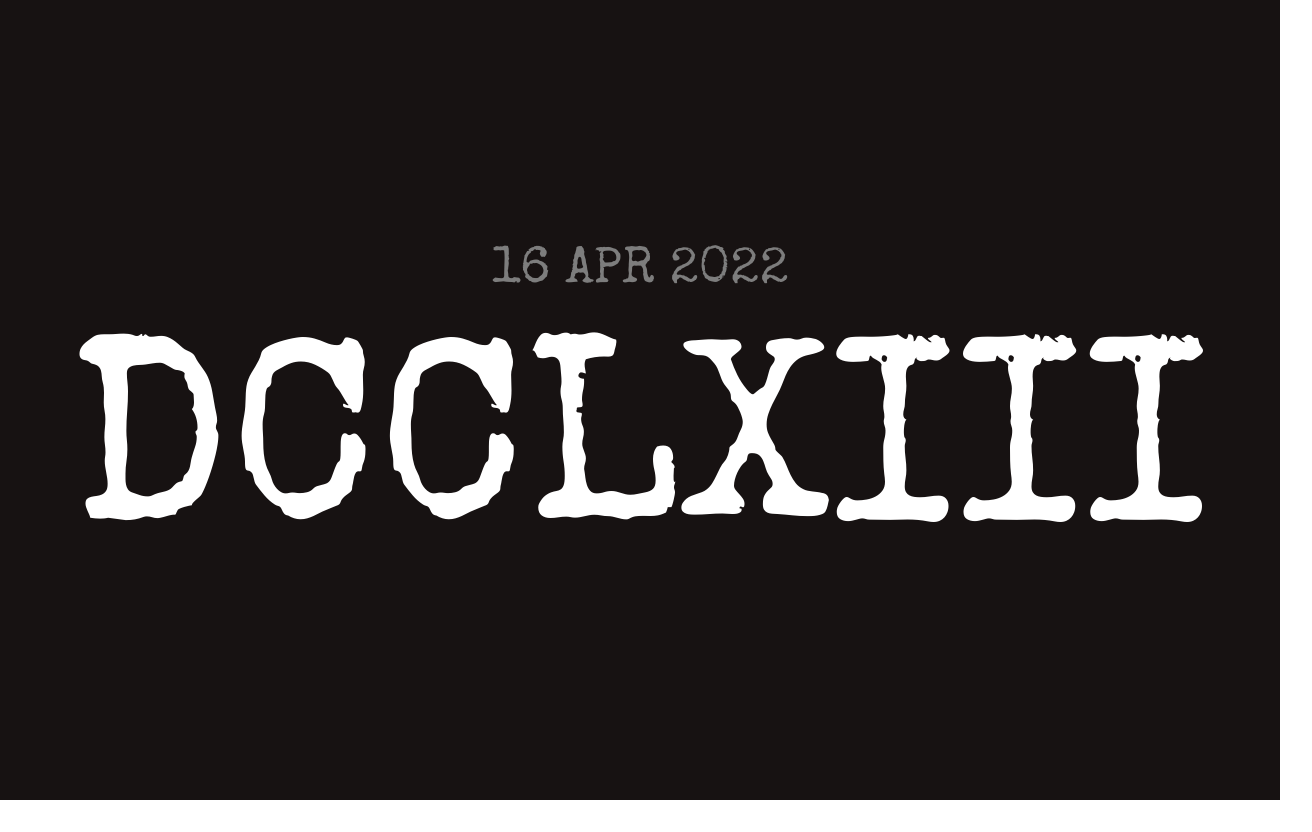
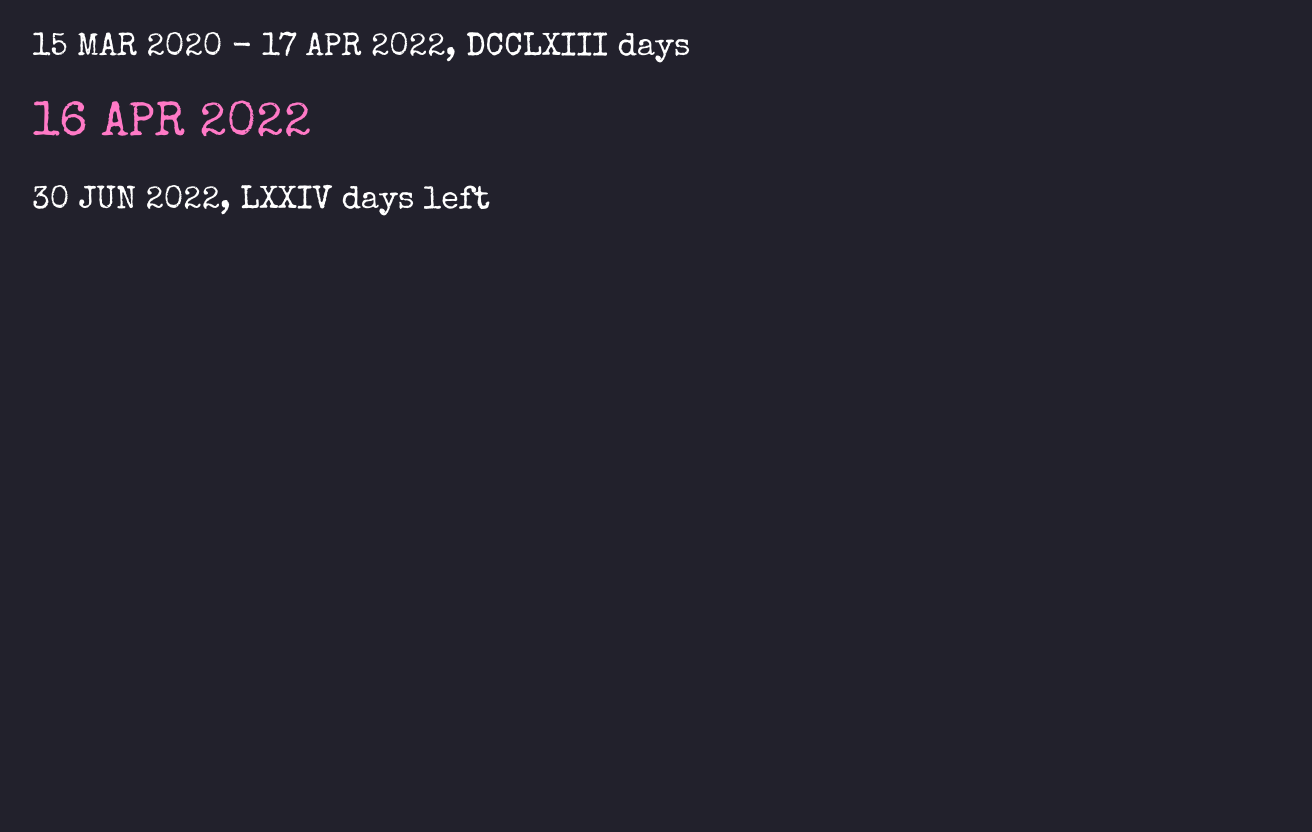
Before and after one commit to nathanstilwell/days, a plain HTML site: page index.html in a window 1280 px wide. Shown: the whole page, 1312 px wide, since content can reach past the window. Before the commit the page ends 800 px from the top, so only its background shows below. Drawn offline with nearby package versions, Linux system fonts and the light colour scheme.

Commit message:
Well, easter is coming
I guess it's time to stop the count. Playing with some ways to structure
dates and time spans to record memories. I need a better vocabulary for
this.

```diff
--- a/index.html
+++ b/index.html
@@ -11,9 +11,19 @@
   </head>
   <body>
     <main class="main">
-      <div id="today" class="tiny date"></div>
-      <div id="covid" class="big"></div>
-      <div id="resurrection" class="little rebirth"></div>
+      <div class="moment tiny">
+        <time datetime="2020-03-15">15 MAR 2020</time> - <time datetime="2022-04-17">17 APR 2022</time>,
+        <span
+          data-type="time-span"
+          data-begin="15 MAR 2020"
+          data-end="17 APR 2022"
+        ></span> days
+      </div>
+      <div id="today" class="little date" data-type="now"></div>
+      <div class="moment tiny" data-date="30 JUN 2022">
+        <time datetime="2022-06-30">30 JUN 2022</time>,
+        <span data-type="date" data-date="30 JUN 2022"></span> days left
+      </div>
     </main>
 
     <script type="module" src="./script/modules/numerals.js"></script>
--- a/script/main.js
+++ b/script/main.js
@@ -5,20 +5,31 @@ import formatDate from "./modules/datesSuck.js";
 const doc = window.document;
 const humanOffset = 1; // Humans don't start counting at 0;
 const aDay = 24 * 60 * 60 * 1000;
-const aYear = 365; // days
 
 /*
  * Time calculation
  */
 
-/*
+const invalidDateString = (datestring) => isNaN(Date.parse(datestring));
+
+const d = (datestring) => new Date(datestring);
+
+/**
+ * @function
+ * @name t
+ * @param {string} datestring RFC 2822 timestamp
+ * @returns {number | null} Date in milliseconds or null if invalid datestring
+ */
+const t = (datestring) => invalidDateString(datestring) ? null : d(datestring).getTime();
+
+/**
  * @function
  * @name timeDiff
  * @param {Date} historicDate
  * @return {number} Number of milliseconds difference between historicDate and now
  */
 const timeDiff = historicDate => Date.now() - historicDate.getTime();
-/*
+/**
  * @function
  * @name daysSince
  * @param {Date} when
@@ -26,18 +37,52 @@ const timeDiff = historicDate => Date.now() - historicDate.getTime();
  */
 const daysSince = when => Math.floor(timeDiff(when) / aDay) + humanOffset;
 
-/*
- * Display today's date
+const daysFrom = when => Math.abs(daysSince(when));
+
+/**
+ * @function
+ * @name daysBetween
+ * @param {string} from RFC 2822 timestamp
+ * @param {string} to RFC 2822 timestamp
+ * @returns {number} Number of days between "from" date and "to" date
  */
-const today = new Date();
-doc.getElementById("today").innerText = formatDate(today);
+const daysBetween = (from, to) => (t(to) - t(from)) / aDay;
+
+const moments = Array.from(doc.querySelectorAll("[data-type]"));
+
+moments.forEach(m => {
+  const { type } = m.dataset;
+
+  switch (type) {
+    case "time-span": {
+      const { begin, end } = m.dataset;
+      m.innerText = toNumerals(daysBetween(begin, end));
+      break;
+    }
+    case "date" : {
+      const { date } = m.dataset;
+      m.innerText = toNumerals(daysFrom(d(date)));
+      break;
+    }
+    case "now":
+      m.innerText = formatDate(new Date());
+      break;
+  }
+});
 
 /*
  * Display number of days since "COVID" in numerals
- */
+ * // The count of COVID days began on 15 MAR 2020 when both my office
+ * // and my church had shut their doors due to COVID safety. My last day
+ * // in the office was 13 MAR 2020. The 15th was the first Sunday we
+ * // held a "remote service" on Zoom. West End Church reopened the Sanctuary
+ * // on 03 OCT 2021 (see below). My first day back in our new office was
+ * // 05 APR 2022. It did not feel right to stop the count then, so I deferred
+ * // until Easter (17 APR 2022). The final count of the days of COVID is DCCLXIII.
 const beginCovid = new Date("15 MAR 2020");
 const daysOfCovid = daysSince(beginCovid);
 doc.getElementById("covid").innerText = toNumerals(daysOfCovid);
+ */
 
 /*
  * Display number of days since returning to the Sanctuary in numerals
--- a/script/modules/numerals.js
+++ b/script/modules/numerals.js
@@ -31,6 +31,10 @@ const romanNumerals = [
 ];
 
 const toNumerals = (num, $ = [], numerals = romanNumerals) => {
+  if (num < 0) {
+    return toNumerals(Math.abs(num), ["-", ...$]);
+  }
+
   const next = numerals.find(n => Math.floor(num / n.value));
 
   if (next) {
--- a/style/index.css
+++ b/style/index.css
@@ -4,21 +4,21 @@ body {
 }
 
 .main {
-  background-color: #171212;
+  background-color: #22212c;
   color: white;
   display: flex;
   font-family: "Special Elite", monospace;
   flex-direction: column;
   margin: 0;
-  padding: 0;
+  padding: 2rem 0 0 2rem;
   height: 100vh;
   width: 100vw;
-  justify-content: center;
-  align-items: center;
+  justify-content: flex-start;
+  align-items: flex-start;
 }
 
 .date {
-  color: #7d7d7d;
+  color: #ff79c6;
   line-height: 2.5;
 }
 
@@ -31,13 +31,13 @@ body {
 }
 
 .big {
-  font-size: 20vw;
+  font-size: 10rem;
 }
 
 .little {
-  font-size: 8vw;
+  font-size: 3rem;
 }
 
 .tiny {
-  font-size: 4vw;
+  font-size: 2rem;
 }
```
